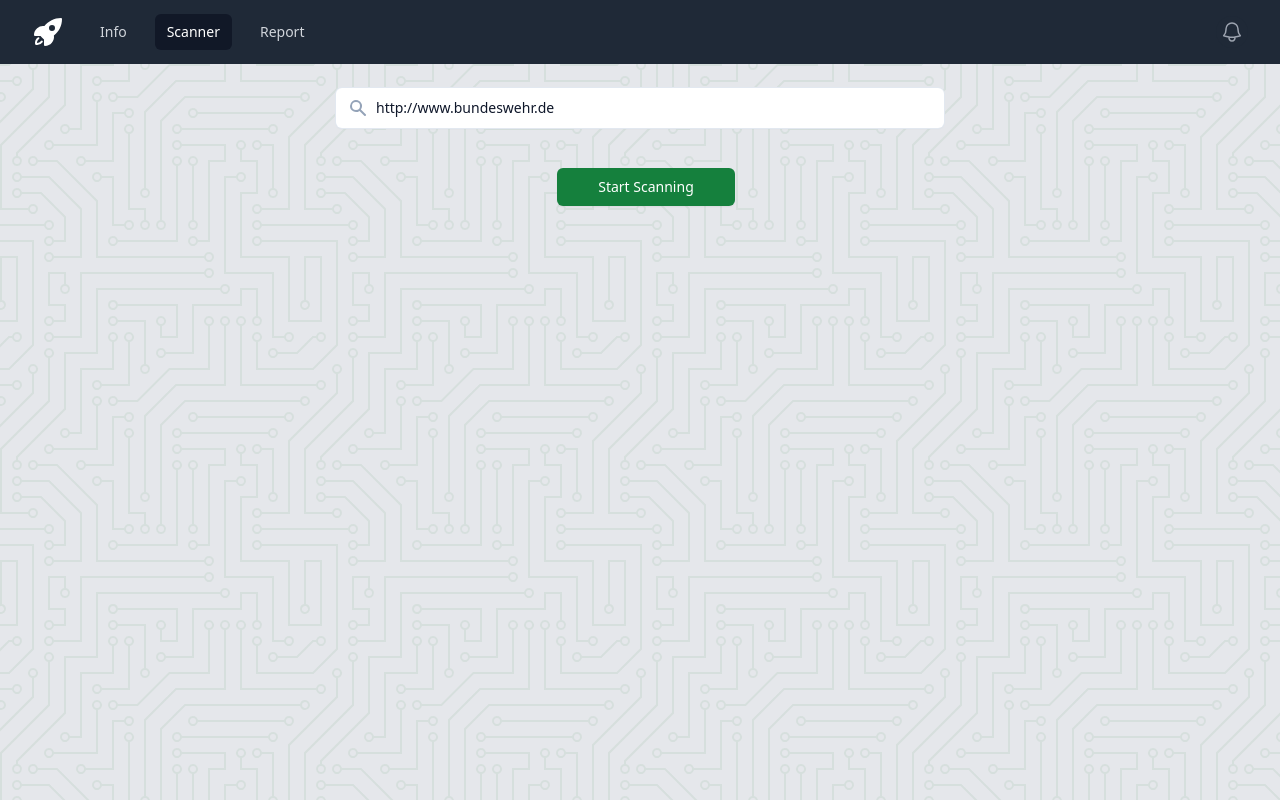
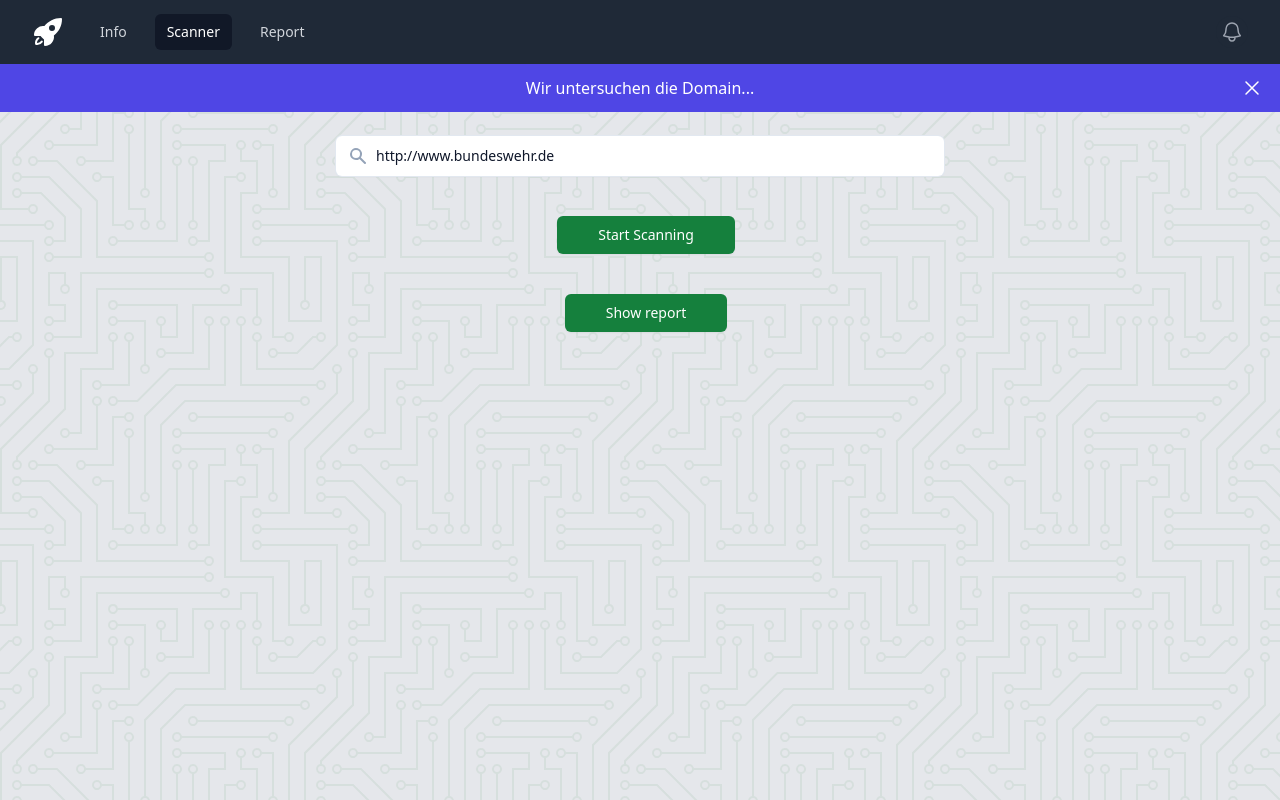
Before and after one commit to pocket-rocket-gmbh/cyberscan-frontend, a Vue app: page /scanner in a window 1280 px wide. Built offline with nearby package versions, Linux system fonts and the light colour scheme.

Commit message:
structured view

```diff
--- a/src/components/navigation.vue
+++ b/src/components/navigation.vue
@@ -146,7 +146,7 @@
     <div class="mx-auto max-w-7xl py-3 px-3 sm:px-6 lg:px-8">
       <div class="pr-16 sm:px-16 sm:text-center">
         <p class="font-medium text-white">
-          <span class="md:hidden">{{ this.store.bannerText }}</span>
+          {{ this.store.bannerText }}
         </p>
       </div>
       <div
@@ -217,21 +217,23 @@
       return false;
     },
     showStatusBanner() {
-      if (this.store.infos.length > 0) {
+      if (this.store.hosts == 0) {
         this.showBanner = true;
-        this.store.bannerText =
-          "Wir scannen die Dienste nach Sicherheitslücken";
-      } else if (this.store.webservers.length > 0) {
-        this.store.bannerText = "Wir prüfen die Technologie der Websites...";
-      } else if (this.store.hosts.length > 0) {
-        this.store.bannerText = "Wir scannen Ports der erreichbaren Hosts...";
-      } else if (this.store.subdomains.length > 0) {
-        this.store.bannerText = "Wir suchen nach Subdomains...";
+        this.store.bannerText = "Wir untersuchen die Domain...";
+      } else if (this.store.webservers.length == 0) {
+        this.showBanner = true;
+        this.store.bannerText = "Wir suchen nach aktiven Webanwendungen...";
+      } else if (this.store.techs.length == 0) {
+        this.showBanner = true;
+        this.store.bannerText = "Wir untersuchen aktive Webanwendungen...";
+      } else if (this.store.cves.length == 0) {
+        this.showBanner = true;
+        this.store.bannerText = "Wir suchen nach Sicherheitslücken...";
       }
 
       setTimeout(() => {
         this.showStatusBanner();
-      }, 15 * 1000);
+      }, 5 * 1000);
     },
   },
   components: {
--- a/src/stores/main.js
+++ b/src/stores/main.js
@@ -24,37 +24,73 @@
     hosts: [],
     webservers: [],
     panels: [],
-    infos: [],
+    techs: [],
     high: [],
-    cves: []
+    cves: [],
+    structured: []
   }),
   actions: {
     setInputUrl(inputUrl) {
       this.inputUrl = inputUrl
       this.domain = getDomainFromUrl(inputUrl)
     },
+    resetData() {
+      this.subdomains = []
+      this.webservers = []
+      this.panels = []
+      this.techs = []
+      this.infos = []
+      this.high = []
+      this.cves = []
+      this.structured = []
+    },
     waitForReport(inputUrl) {
       if (this.requestTimer) {
         // clear timer
+        this.getReport(inputUrl)
         clearTimeout(this.requestTimer)
-        this.requestTimer = null
+        this.requestTimer = setTimeout(() => {
+          this.waitForReport(inputUrl)
+        }, 5 * 1000)
       } else {
         this.getReport(inputUrl)
+        this.requestTimer = setTimeout(() => {
+          this.waitForReport(inputUrl)
+        }, 5 * 1000)
       }
-      setTimeout(() => {
-        this.waitForReport(inputUrl)
-      }, 3 * 1000)
     },
     async getReport(inputUrl) {
+      function sortResultBasedOnIssues(structured) {
+        return structured.sort((a, b) => {
+          if (a.cves.length > 0 || b.cves.length > 0) {
+            if (a.cves.length > b.cves.length) {
+              return -1;
+            } else if (a.cves.length < b.cves.length) {
+              return 1;
+            } else {
+              return 0;
+            }
+          } else {
+            if (a.urls.length > b.urls.length) {
+              return -1;
+            } else if (a.urls.length < b.urls.length) {
+              return 1;
+            } else {
+              return 0;
+            }
+          }
+        })
+      }
       let result = await this.getReportFromApi(inputUrl)
       if (result.data) {
         this.subdomains = result.data.subdomains || []
         this.hosts = result.data.hosts || []
         this.webservers = result.data.webservers || []
         this.panels = result.data.panels || []
-        this.infos = result.data.infos || []
+        this.techs = result.data.techs || []
         this.high = result.data.high || []
         this.cves = result.data.cves || []
+        this.structured = sortResultBasedOnIssues(result.data.structured || [])
         return true;
       } else {
         return false;
--- a/src/views/ReportView.vue
+++ b/src/views/ReportView.vue
@@ -1,6 +1,6 @@
 <template>
   <section>
-    <header class="space-y-4 p-4 sm:px-8 sm:py-6 lg:p-4 xl:px-8 xl:py-6">
+    <header class="p-5 mx-auto max-w-7xl sm:px-6 lg:px-8">
       Found subdomains:
       {{ this.store.subdomains.length }}<br />
       Active Hosts:
@@ -8,7 +8,11 @@
       Active Webservers:
       {{ this.store.webservers.length }}
     </header>
-    <div v-if="this.store.high.length > 0" class="flex flex-col items-center mx-auto max-w-7xl sm:px-6 lg:px-8 pb-10">
+    <div
+      v-if="this.store.high.length > 0"
+      class="flex flex-col items-center mx-auto max-w-7xl sm:px-6 lg:px-8 pb-10"
+    >
+      <h2>High Security Issues:</h2>
       <ul
         role="list"
         class="grid grid-cols-1 gap-6 sm:grid-cols-2 lg:grid-cols-4"
@@ -36,17 +40,36 @@
         class="grid grid-cols-1 gap-6 sm:grid-cols-2 lg:grid-cols-4"
       >
         <li
-          v-for="host in this.store.hosts"
+          v-for="host in this.store.structured"
           :key="host"
-          class="col-span-1 divide-y divide-gray-200 rounded-lg bg-white shadow"
+          :class="[
+            'm-1 lg:m-0 col-span-1 divide-y divide-gray-200 rounded-lg bg-white shadow',
+            host.cves.length > 0 ? 'ring-2 ring-red-500' : '',
+          ]"
         >
-          <div class="flex w-full items-center justify-between space-x-6 p-6">
-            <div class="flex-1 truncate">
+          <div class="flex w-full items-center justify-between space-x-6 p-3">
+            <div class="flex-1 break-all">
               <div class="flex items-center space-x-4">
-                <h3 class="truncate text-sm font-medium text-gray-900">
-                  {{ host }}
-                </h3>
+                <h2 class="font-medium text-gray-900">
+                  {{ host.host }}
+                </h2>
               </div>
+              <div class="overflow-hidden text-sm" v-if="host.urls.length > 0">
+                <a
+                  target="_blank"
+                  class="underline decoration-1"
+                  :href="host.urls[0]"
+                  >{{ host.urls[0].substring(0, 100) }}</a
+                >
+              </div>
+              <p class="text-rose-600">{{ host.high.join(", ") }}</p>
+              <p class="text-rose-600">{{ host.cves.join(", ") }}</p>
+              <div v-for="tech in host.techs" :key="tech">
+                * {{ tech.key }} = {{ tech.value }}<br/>
+              </div>
+              <p>{{ host.servers.join(", ") }}</p>
+              <p>{{ host.networks.join(", ") }}</p>
+              <p>{{ host.ips.join(", ") }}</p>
             </div>
           </div>
         </li>
--- a/src/views/ScannerView.vue
+++ b/src/views/ScannerView.vue
@@ -50,6 +50,11 @@
           text="Start Scanning"
           :function="this.startScanner"
         />
+        <StandardButton
+          class="mt-10"
+          text="Show report"
+          :function="this.showReport"
+        />
       </div>
     </header>
   </section>
@@ -82,14 +87,22 @@
   },
   methods: {
     async startScanner() {
-      let result = await this.store.startScanner(this.inputUrl);
-      this.store.waitForReport(this.inputUrl);
-      localStorage.setItem("domain", this.inputUrl);
+      this.store.resetData()
+      let result = await this.store.startScanner(this.inputUrl)
+      this.store.waitForReport(this.inputUrl)
+      localStorage.setItem("domain", this.inputUrl)
       if (result) {
         this.store.bannerText = ""
-        this.$router.push("report");
+        this.$router.push("report")
       }
     },
+    showReport() {
+      this.store.resetData()
+      this.store.waitForReport(this.inputUrl)
+      localStorage.setItem("domain", this.inputUrl)
+      this.store.bannerText = ""
+      this.$router.push("report")
+    }
   },
 };
 </script>
```
